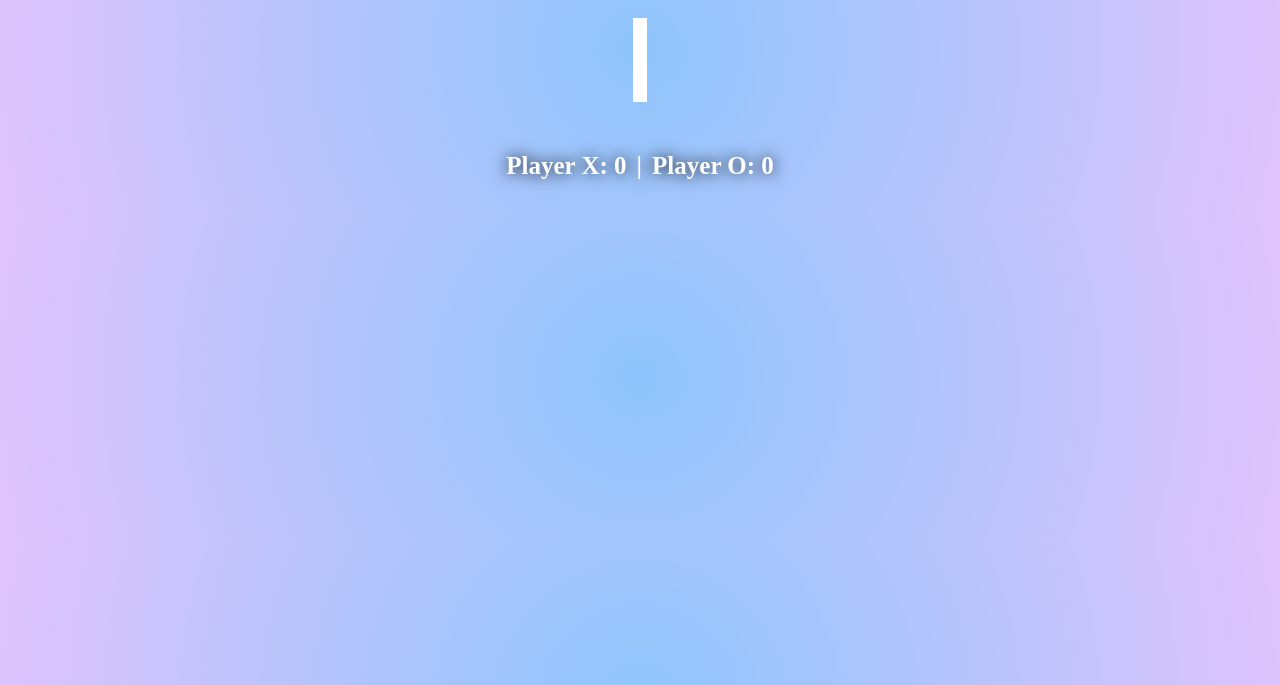
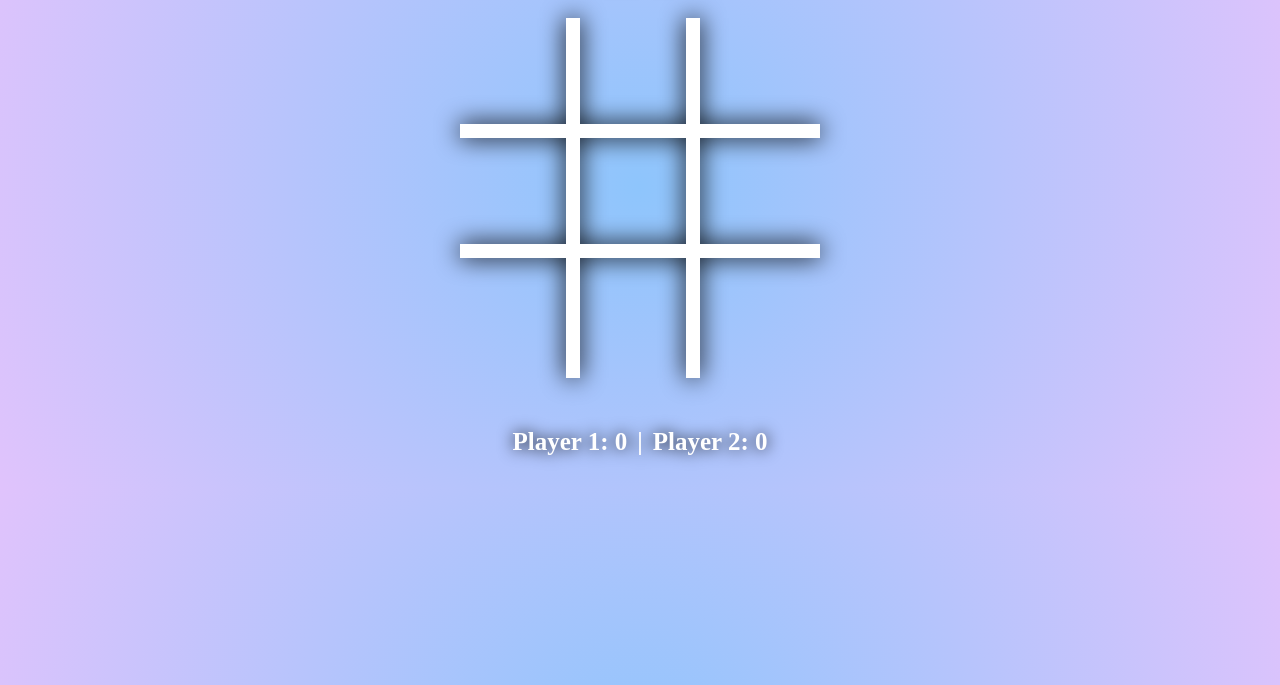
Before and after one commit to missingobject/TicTacToe, a plain HTML site: page tictactoe/index.html in a window 1280 px wide. Shown: the part 115-800 px from the top of the page. Drawn offline with Linux system fonts and the light colour scheme.

Commit message:
Update index.html

```diff
--- a/tictactoe/index.html
+++ b/tictactoe/index.html
@@ -9,7 +9,7 @@
   </head>
   <body>
     <h1>X/O</h1>
-    <div id="board">
+    <div id="box">
       <div data-index="1" class="tile right-border bottom-border"></div>
       <div data-index="2" class="tile right-border bottom-border"></div>
       <div data-index="3" class="tile bottom-border"></div>
@@ -19,12 +19,12 @@
       <div data-index="7" class="tile right-border"></div>
       <div data-index="8" class="tile right-border"></div>
       <div data-index="9" class="tile"></div>
-      <div id="strike" class="strike"></div>
+      <div id="wincombo" class="wincombo"></div>
     </div>
     <div id="scoreboard">
-      <span id="player1-score">Player X: 0</span>
+      <span id="first-player-score">Player 1: 0</span>
       <p>|</p>
-      <span id="player2-score">Player O: 0</span>
+      <span id="second-player-score">Player 2: 0</span>
     </div>
     <div id="game-over-area" class="hidden">
       <h2 id="game-over-text">Winner is X</h2>
```
